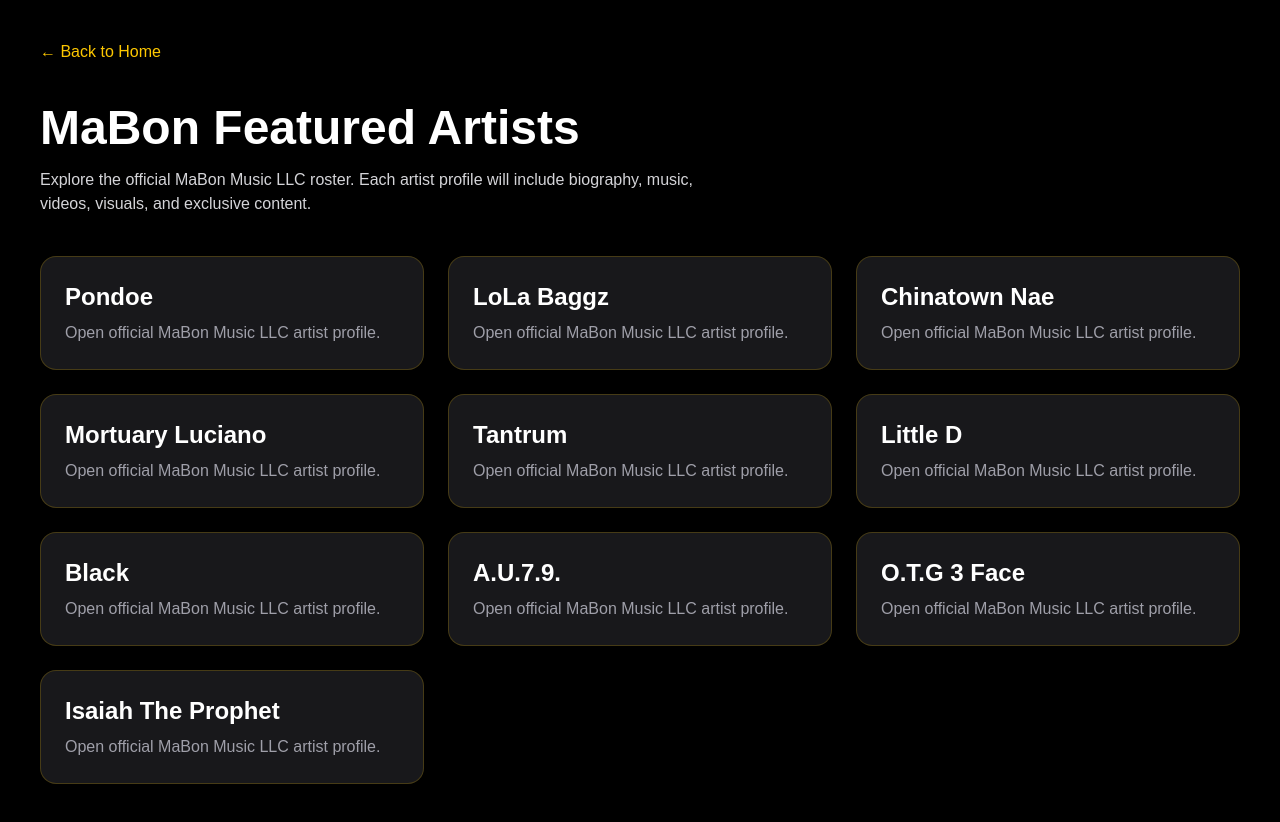
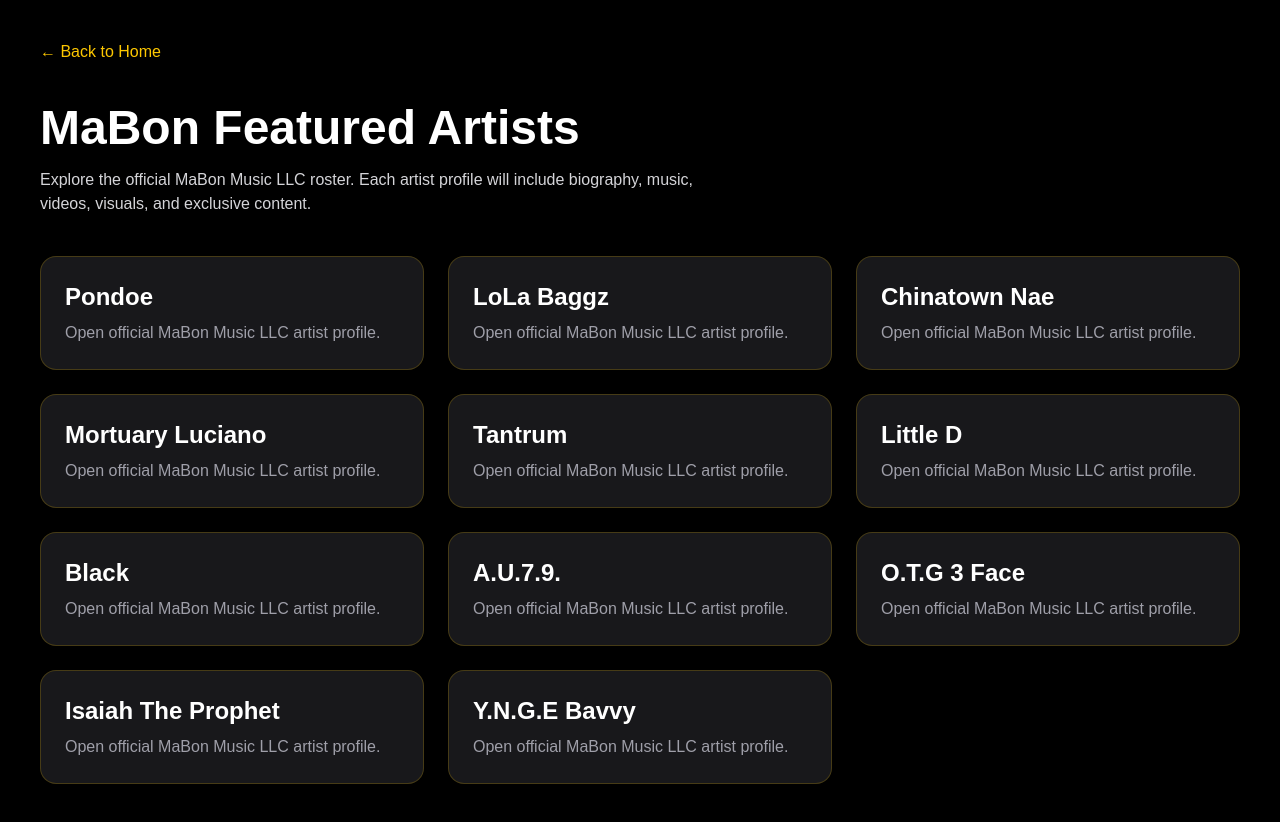
Before and after one commit to mabonmusicai-beep/mabon-music-website, a Next.js app: page /artists in a window 1280 px wide. Built offline with nearby package versions, Linux system fonts and the light colour scheme.

Commit message:
Fix YNGE Bavvy artist entry

```diff
--- a/app/artists/page.tsx
+++ b/app/artists/page.tsx
@@ -9,6 +9,8 @@
   { name: "A.U.7.9.", slug: "au79" },
   { name: "O.T.G 3 Face", slug: "otg-3-face" },
   { name: "Isaiah The Prophet", slug: "isaiah-the-prophet" },
+  { name: "Y.N.G.E Bavvy", slug: "ynge-bavvy" },
+
 ];
 
 export default function ArtistsPage() {
```
